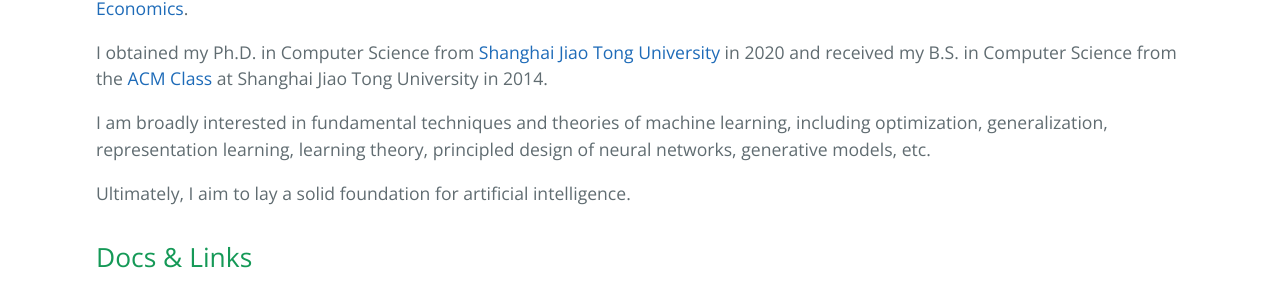
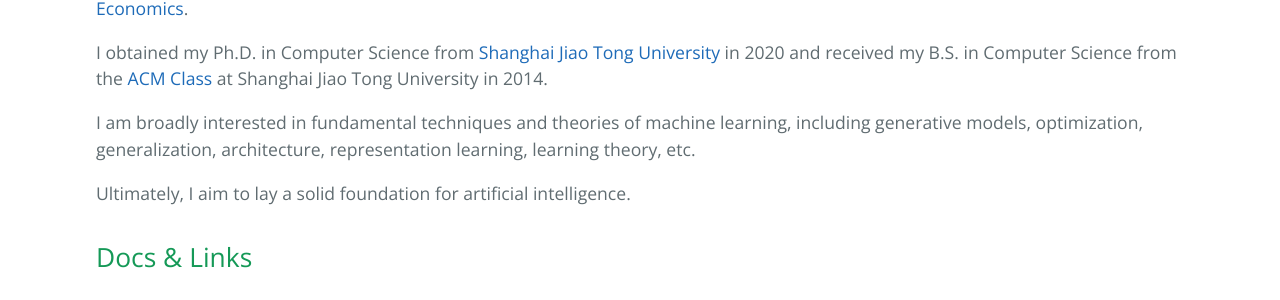
Before and after one commit to ZhimingZhou/zhimingzhou.github.io, a Jekyll site: the page built from index.md, in a window 1280 px wide. Shown: the part 477-777 px from the top of the page. Built offline with Jekyll 4.4.1, drawn with Linux system fonts in a browser that asks for light colours.

Commit message:
Update index.md

```diff
--- a/index.md
+++ b/index.md
@@ -11,7 +11,7 @@ I am currently an assistant professor at the [School of Computing and Artificial
 
 I obtained my Ph.D. in Computer Science from [Shanghai Jiao Tong University](http://en.sjtu.edu.cn/) in 2020 and received my B.S. in Computer Science from the [ACM Class](https://acm.sjtu.edu.cn/home) at Shanghai Jiao Tong University in 2014.
 
-I am broadly interested in fundamental techniques and theories of machine learning, including optimization, generalization, representation learning, learning theory, principled design of neural networks, generative models, etc.
+I am broadly interested in fundamental techniques and theories of machine learning, including generative models, optimization, generalization, architecture, representation learning, learning theory, etc.
 
 Ultimately, I aim to lay a solid foundation for artificial intelligence.
 
```
